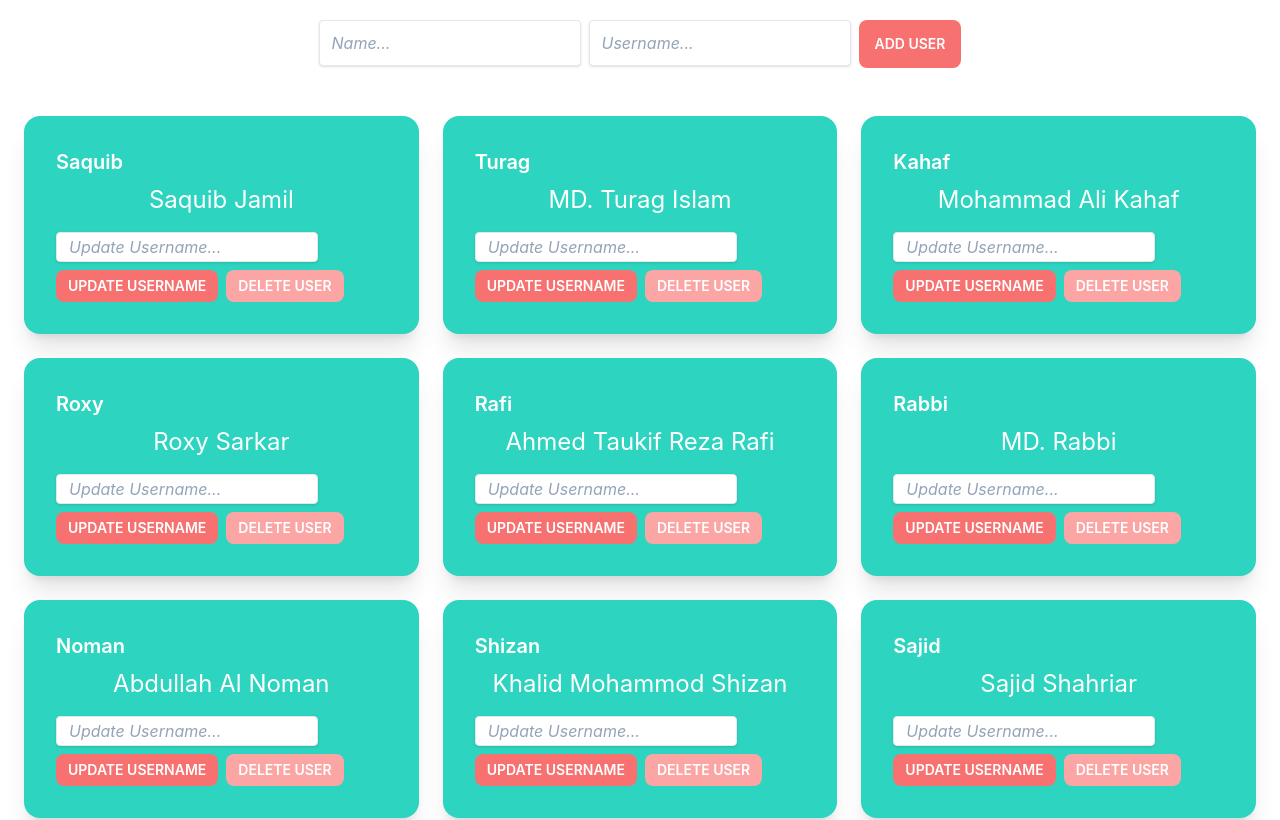
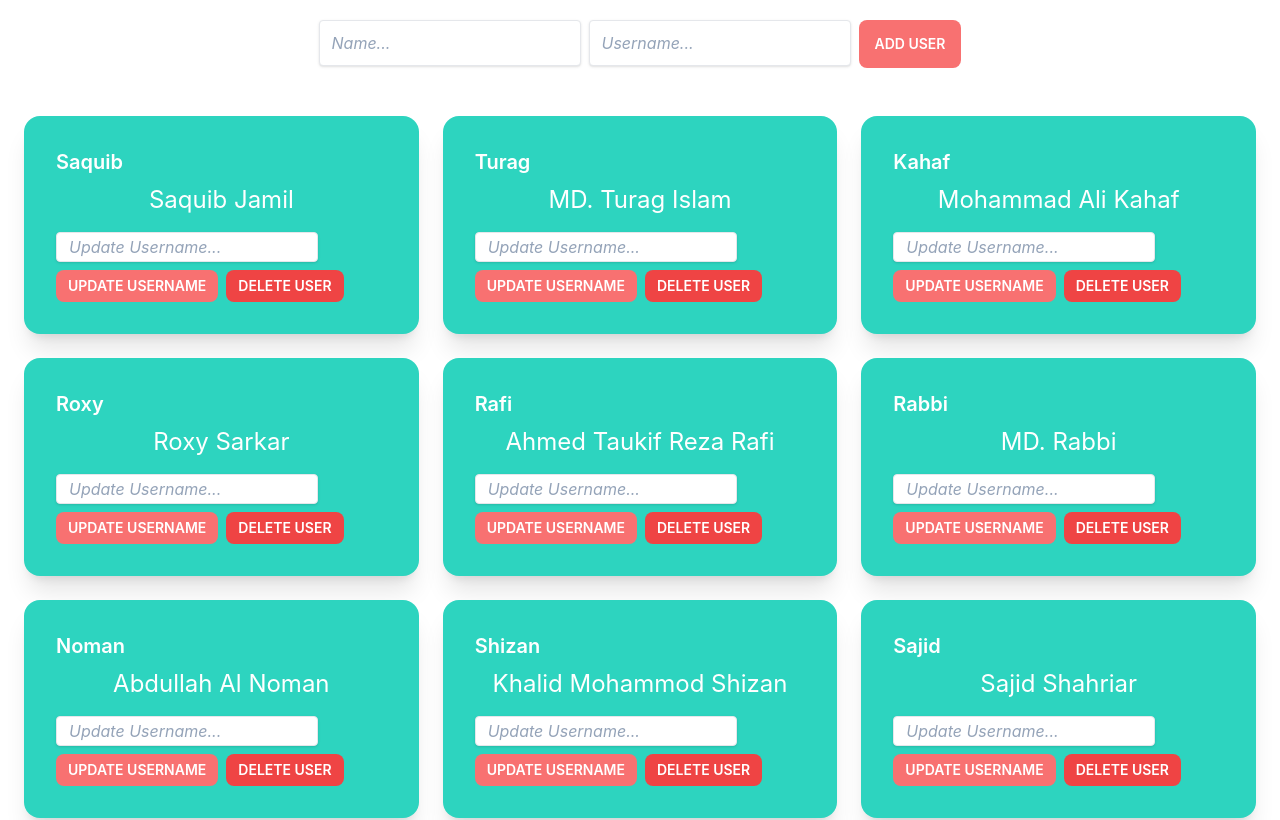
Before and after one commit to faizulislamfair/redux-crud-app, a React (Create React App) app: page / in a window 1280 px wide. Shown: the top 820 px of the page. Built offline with nearby package versions, Linux system fonts and the light colour scheme.

Commit message:
deleting user

```diff
--- a/src/App.js
+++ b/src/App.js
@@ -1,6 +1,6 @@
 import './App.css';
 import { useSelector, useDispatch } from 'react-redux';
-import { addUser } from './features/Users';
+import { addUser, deleteUser } from './features/Users';
 import { useState } from 'react';
 
 function App() {
@@ -38,7 +38,7 @@ function App() {
         {
           userList.map(user => {
             return (
-              <div key={user.id} className="card bg-teal-400 text-primary-content shadow-xl">
+              <div className="card bg-teal-400 text-primary-content shadow-xl">
                 <div className="card-body">
                   <h2 className="card-title">{user.username}</h2>
                   <p className='text-2xl'>{user.name}</p>
@@ -52,7 +52,7 @@ function App() {
                       }}
                     />
                     <button className='btn bg-red-400 border-none text-white btn-sm'>Update Username</button>
-                    <button className='btn bg-red-300 border-none btn-sm'>Delete User</button>
+                    <button onClick={() => { dispatch(deleteUser({ id: user.id })) }} className='btn bg-red-500 border-none btn-sm'>Delete User</button>
                   </div>
                 </div>
               </div>
--- a/src/features/Users.js
+++ b/src/features/Users.js
@@ -8,9 +8,13 @@ export const userSlice = createSlice({
     reducers: {
         addUser: (state, action) => {
             state.value.push(action.payload);
+        },
+
+        deleteUser: (state, action) => {
+            state.value = state.value.filter(user => user.id !== action.payload.id);
         }
     }
 })
 
-export const { addUser } = userSlice.actions;
+export const { addUser, deleteUser } = userSlice.actions;
 export default userSlice.reducer;
```
